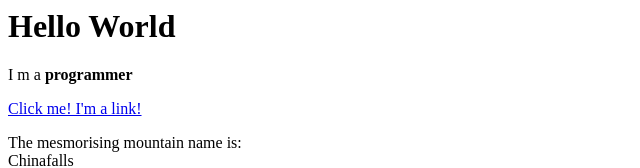
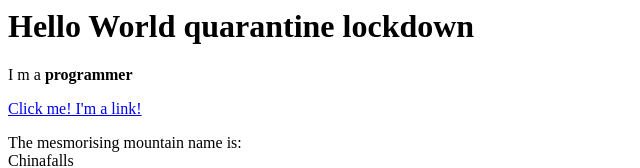
Before and after one commit to dream-codee/cartoon-character, a plain HTML site: page test1.html in a window 1280 px wide. Shown: the top 168 px of the page, without its empty margins (0-640 px from the left). Drawn offline with Linux system fonts and the light colour scheme.

Commit message:
added quarantine lockdown to the heading

```diff
--- a/test1.html
+++ b/test1.html
@@ -4,7 +4,7 @@
 	<title>Test Page</title>
 </head>
 <body>
-<h1>Hello World </h1>
+<h1>Hello World quarantine lockdown</h1>
 <p>I m a <b>programmer</b></p>
 <a href="http://google.com" target="_blank" title="Lets go to Google">Click me! I'm  a link!</a>
 <p>The mesmorising mountain name is:<br>
```
